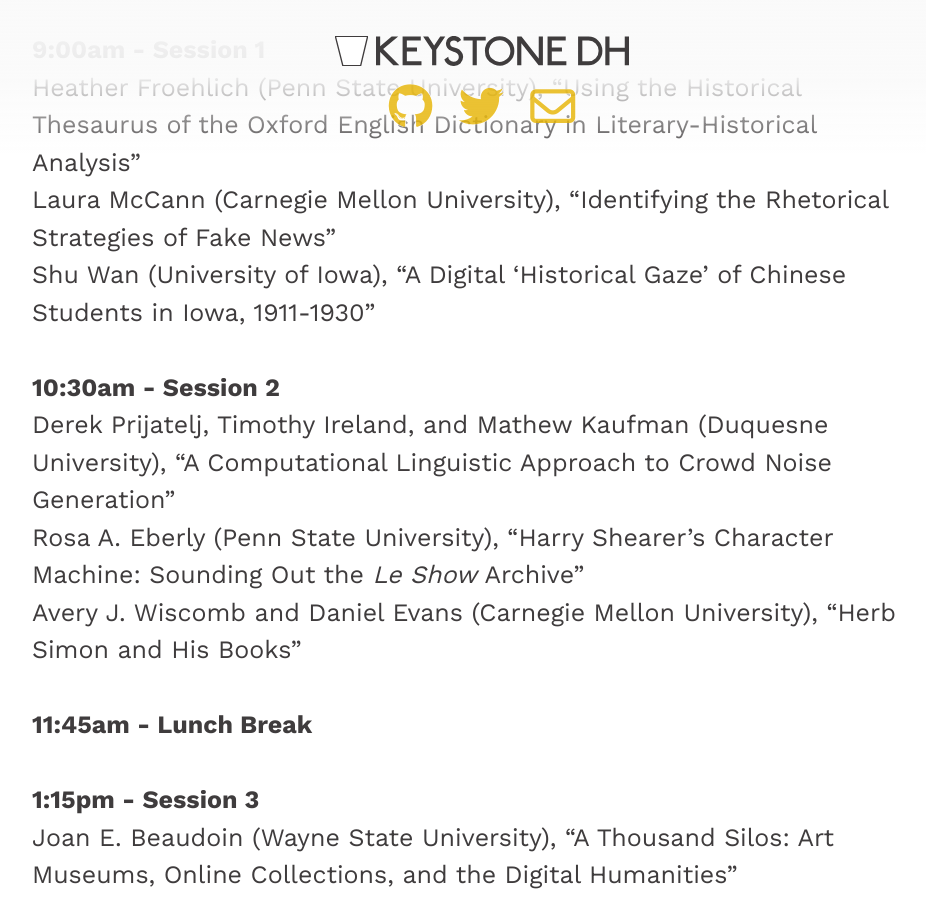
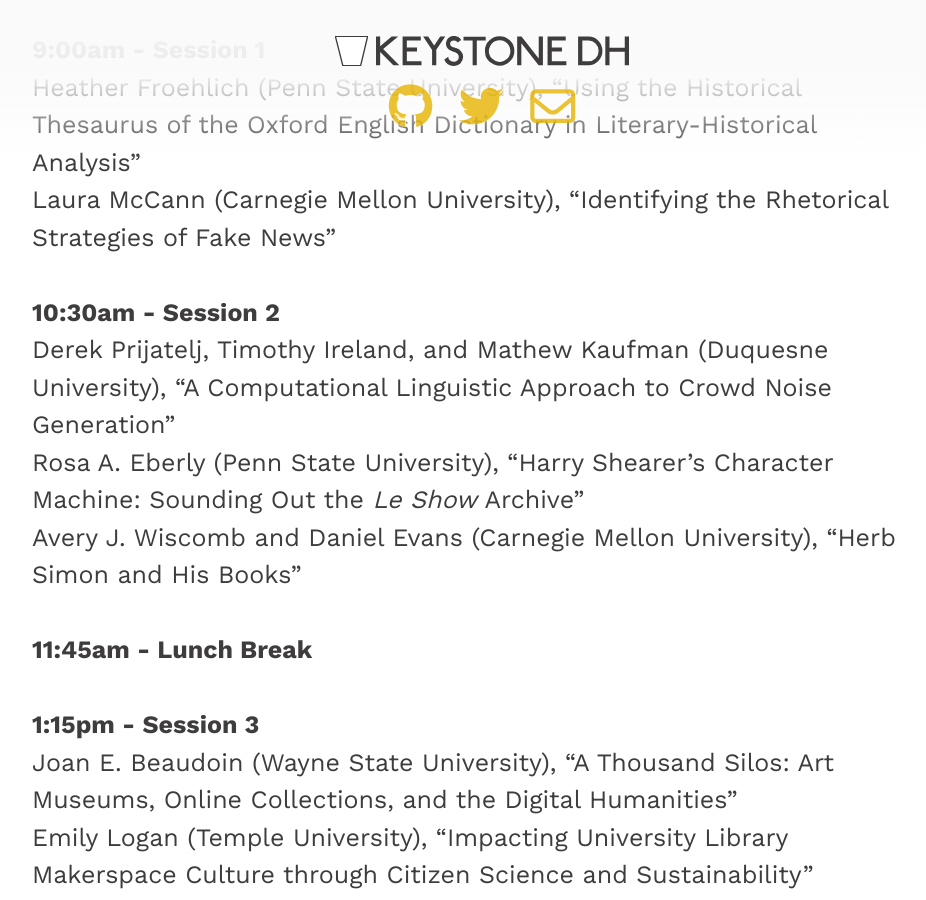
Before and after one commit to KeystoneDH/2018, a Jekyll site: the page built from schedule.md, in a window 1280 px wide and 900 px high, scrolled down 1166 px. Shown: the whole window, without its empty margins (158-1084 px from the left). Built offline with Jekyll 4.4.1, drawn with Linux system fonts in a browser that asks for light colours; nearby versions of some CDN libraries.

Commit message:
Presenter updates

```diff
--- a/schedule.md
+++ b/schedule.md
@@ -25,7 +25,7 @@ Joel Hunt (Penn State Erie), "Penn State Erie Interactive Sound and Music Map"<b
 **9:00am - Session 1**<br/>
 Heather Froehlich (Penn State University), "Using the Historical Thesaurus of the Oxford English Dictionary in Literary-Historical Analysis"<br/>
 Laura McCann (Carnegie Mellon University), "Identifying the Rhetorical Strategies of Fake News"<br/>
-Shu Wan (University of Iowa), "A Digital 'Historical Gaze' of Chinese Students in Iowa, 1911-1930"<br/><br/>
+<br/>
 **10:30am - Session 2**<br/>
 Derek Prijatelj, Timothy Ireland, and Mathew Kaufman (Duquesne University), "A Computational Linguistic Approach to Crowd Noise Generation"<br/>
 Rosa A. Eberly (Penn State University), "Harry Shearer's Character Machine: Sounding Out the *Le Show* Archive"<br/>
```
